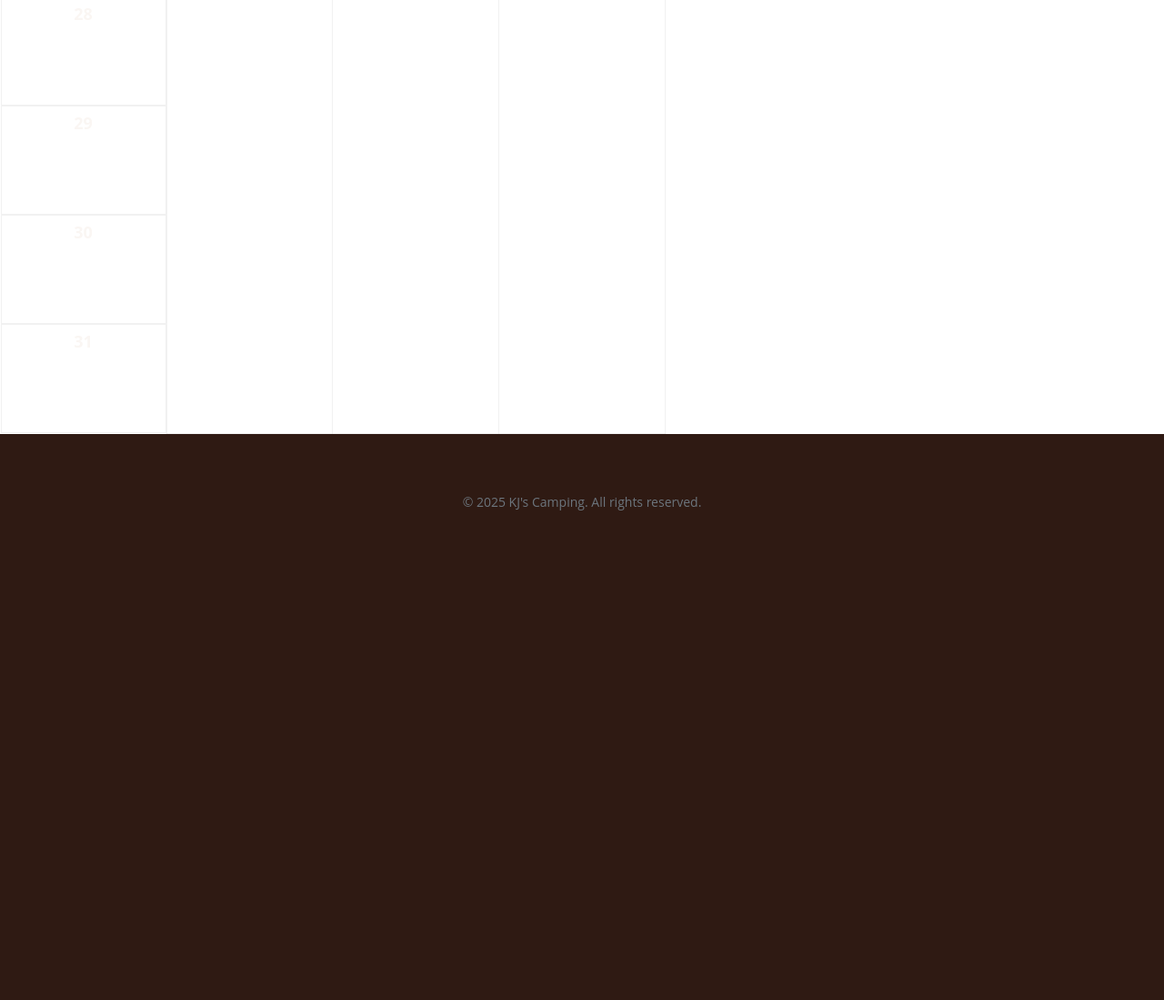
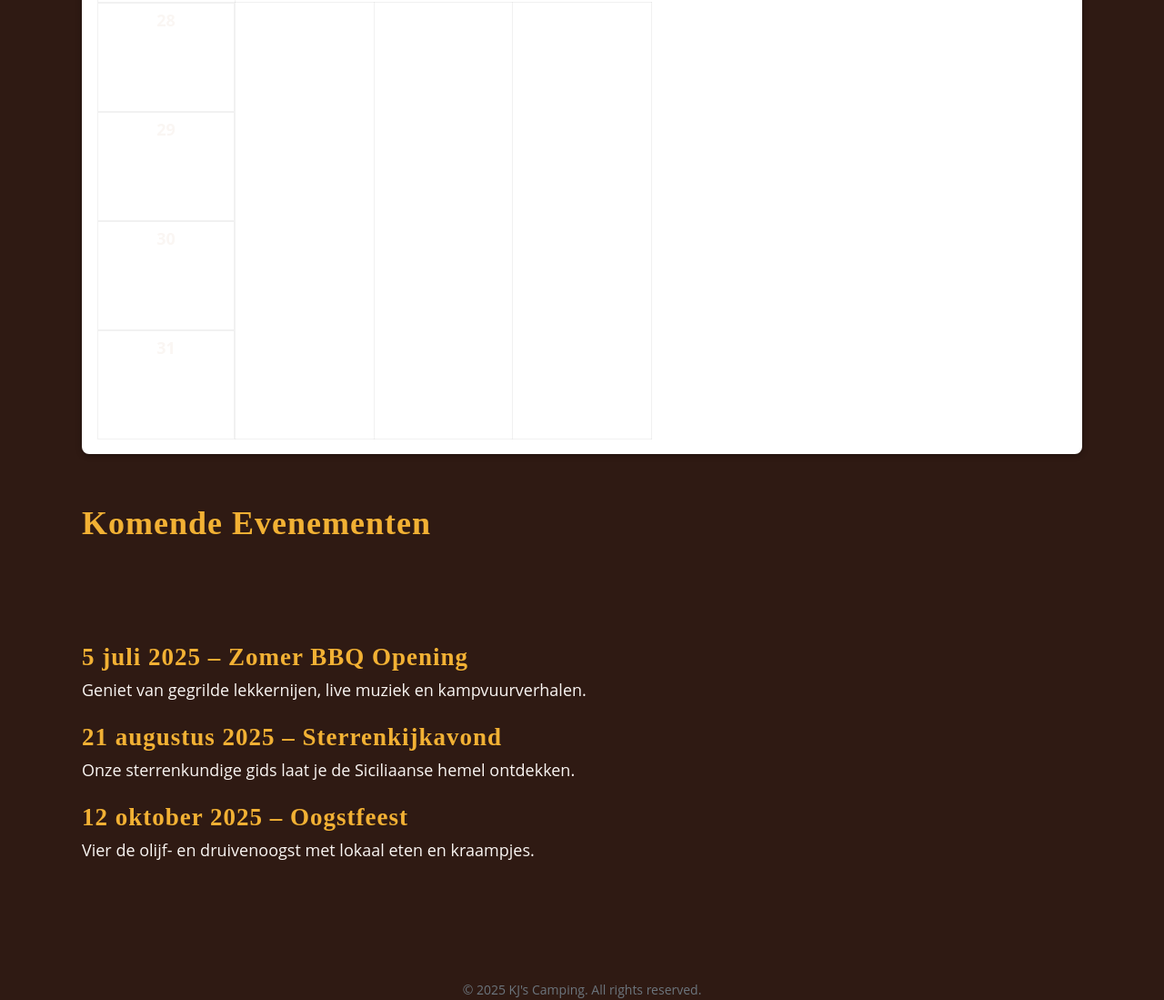
Before and after one commit to COMPANYNAMEHERE/campeggio, a website built with Vite: page src/pages/nl/events.html in a window 1280 px wide. Shown: the part 3481-4580 px from the top of the page at 91% size. Before the commit the page ends 4044 px from the top, so only its background shows below. Built offline with nearby package versions, Linux system fonts and the light colour scheme; files whose address does not match are found by name.

Commit message:
Style calendar box and add event details

```diff
--- a/src/pages/nl/events.html
+++ b/src/pages/nl/events.html
@@ -10,9 +10,23 @@
 <body>
   <!-- Dynamische header -->
   <div id="header-placeholder"></div>
-  <main id="page-content" class="fade-container">
+  <main id="page-content" class="container fade-container">
+    <div id="calendar" class="calendar-container"></div>
     <h1 data-key="upcomingEvents">Komende Evenementen</h1>
-    <div id="calendar"></div>
+    <section class="events-list">
+      <article>
+        <h2>5 juli 2025 – Zomer BBQ Opening</h2>
+        <p>Geniet van gegrilde lekkernijen, live muziek en kampvuurverhalen.</p>
+      </article>
+      <article>
+        <h2>21 augustus 2025 – Sterrenkijkavond</h2>
+        <p>Onze sterrenkundige gids laat je de Siciliaanse hemel ontdekken.</p>
+      </article>
+      <article>
+        <h2>12 oktober 2025 – Oogstfeest</h2>
+        <p>Vier de olijf- en druivenoogst met lokaal eten en kraampjes.</p>
+      </article>
+    </section>
   </main>
   <!-- Dynamische footer -->
   <div id="footer-placeholder"></div>
--- a/src/pages/styles/events.css
+++ b/src/pages/styles/events.css
@@ -1,7 +1,11 @@
 /* ========= Simple Calendar Styles ========= */
-.calendar-container{
+.calendar-container {
   width: min(90vw, 1100px);
   margin: 3rem auto;
+  background: #fff;
+  padding: 1rem;
+  border-radius: 8px;
+  box-shadow: 0 2px 6px rgba(0, 0, 0, 0.3);
 }
 
 .calendar-header{
@@ -78,3 +82,11 @@
   background: var(--burnt);
   color: var(--light);
 }
+
+.events-list {
+  margin-top: 2rem;
+}
+
+.events-list article + article {
+  margin-top: 1rem;
+}
```
Also changed, not shown: src/pages/en/events.html (+16 -2 lines), src/pages/it/events.html (+16 -2 lines).
